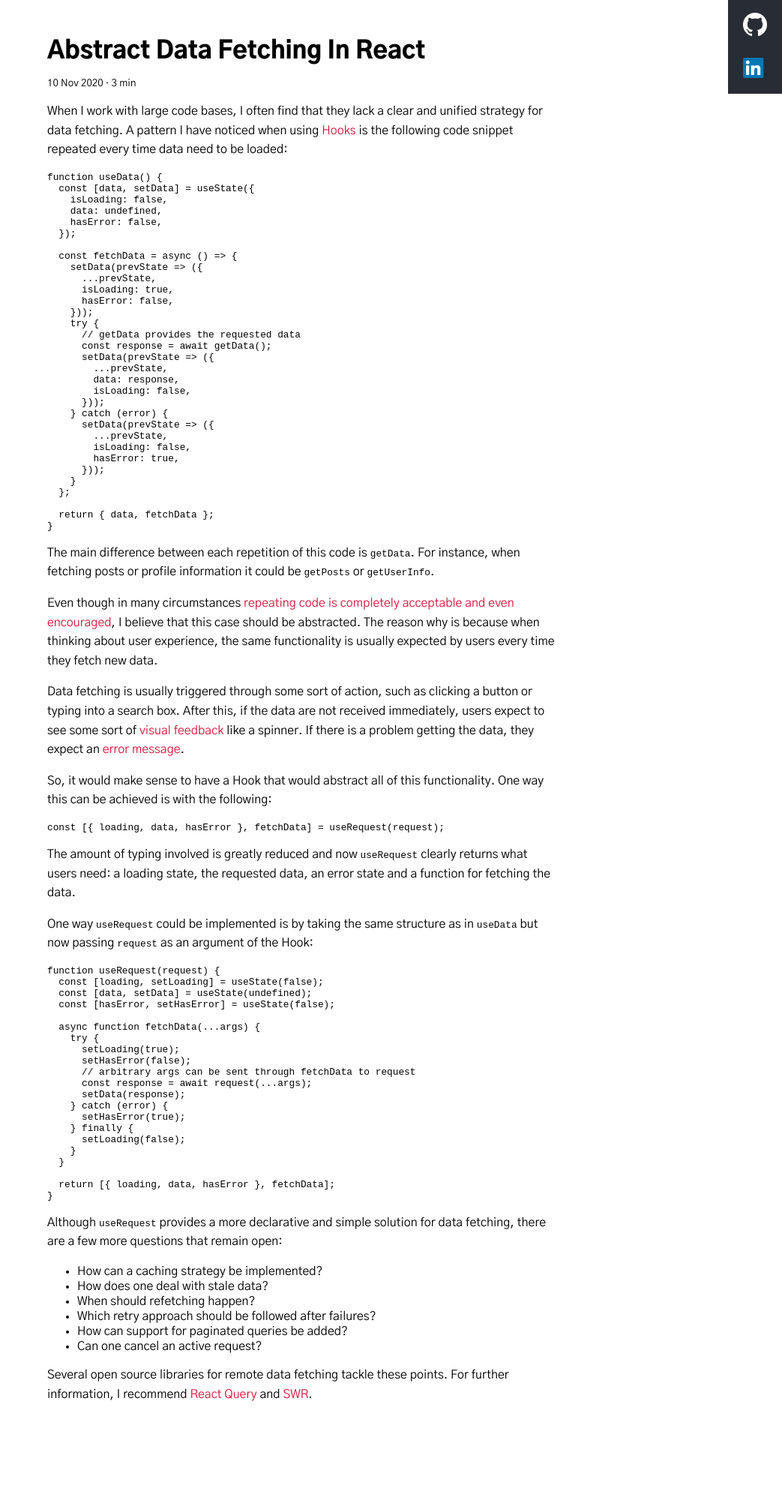
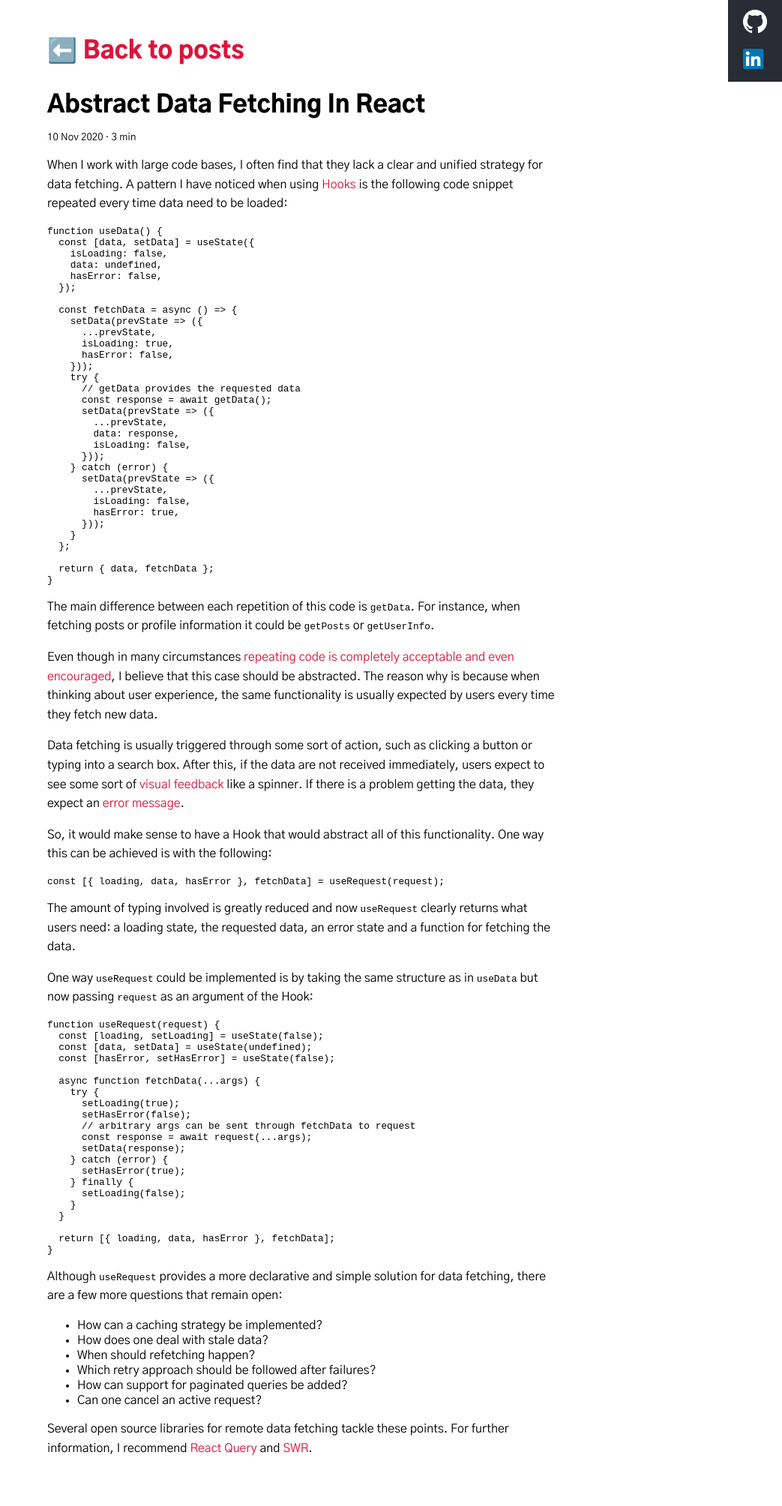
Before and after one commit to seraco/blog-sebastia, a Jekyll site: the page built from _posts/2020-11-10-abstract-data-fetching-in-react.md, in a window 1280 px wide. Shown: the whole page at 75% size, without its empty margins (237-1280 px from the left). Built offline with Jekyll 4.4.1, drawn with Linux system fonts in a browser that asks for light colours; before the commit the page ends 1936 px from its top, so only the background shows below that.

Commit message:
adapt header to mobile

```diff
--- a/_layouts/post.html
+++ b/_layouts/post.html
@@ -1,6 +1,8 @@
 ---
 layout: default
 ---
+
+<h1><a href="/">⬅️ Back to posts</a></h1>
 
 <h1>{{ page.title }}</h1>
 {% include post-time-info.html date=page.date time_to_read=page.time_to_read %}
--- a/assets/css/styles.css
+++ b/assets/css/styles.css
@@ -54,6 +54,10 @@ a {
   text-decoration: none;
 }
 
+pre {
+  overflow-x: auto;
+}
+
 code {
   font-size: 0.8rem;
 }
@@ -75,7 +79,7 @@ footer {
 
 .logo {
   width: 32px;
-  margin: 12px 15px;
+  margin: 8px 15px;
 }
 
 .avatar {
@@ -85,3 +89,11 @@ footer {
   background-color: var(--primary-color);
   margin-right: 1rem;
 }
+
+@media only screen and (max-width:641px) {
+  header {
+    flex-direction: column;
+    align-items: flex-start;
+    margin-top: 0;
+  }
+}
```
